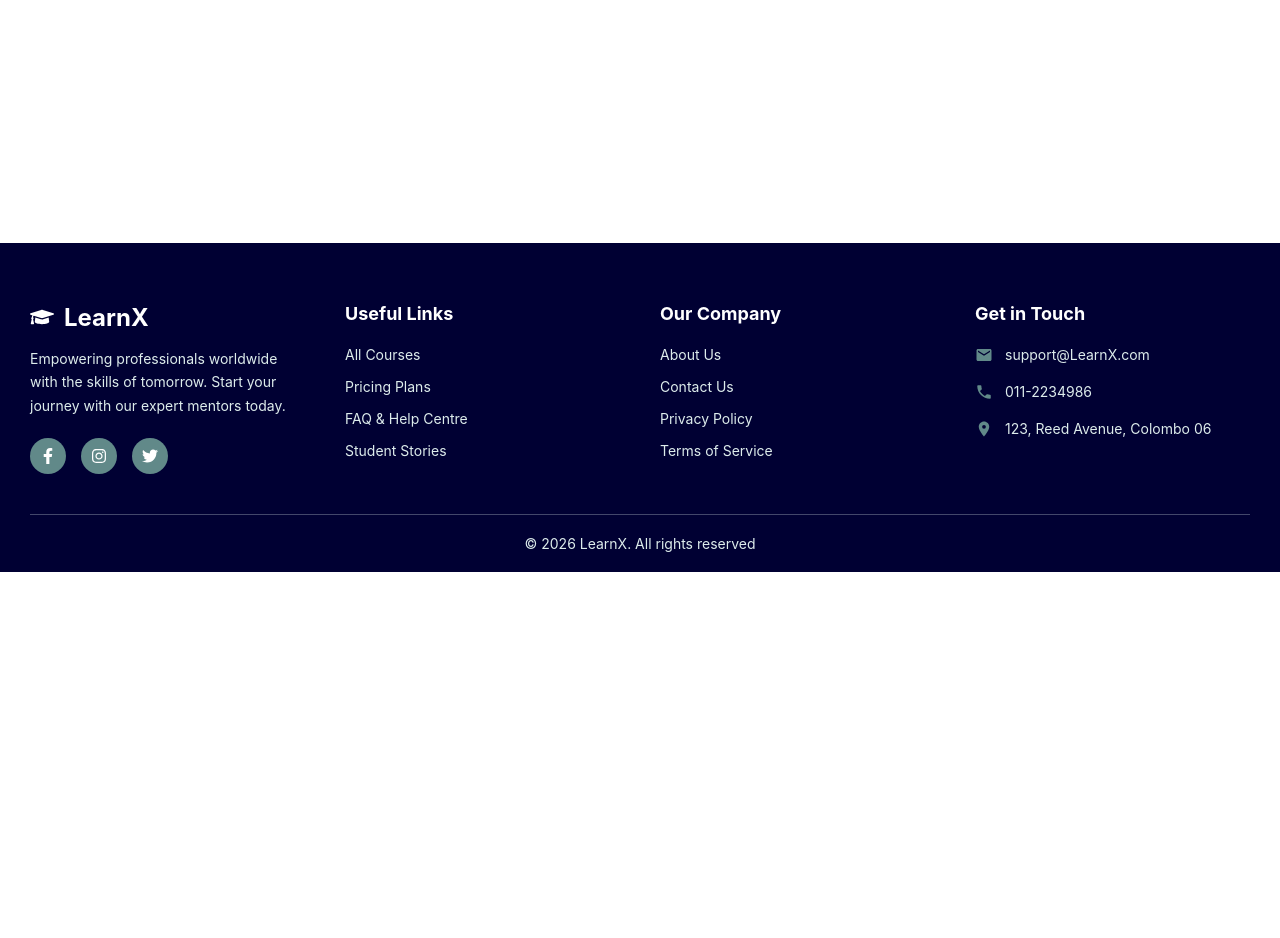
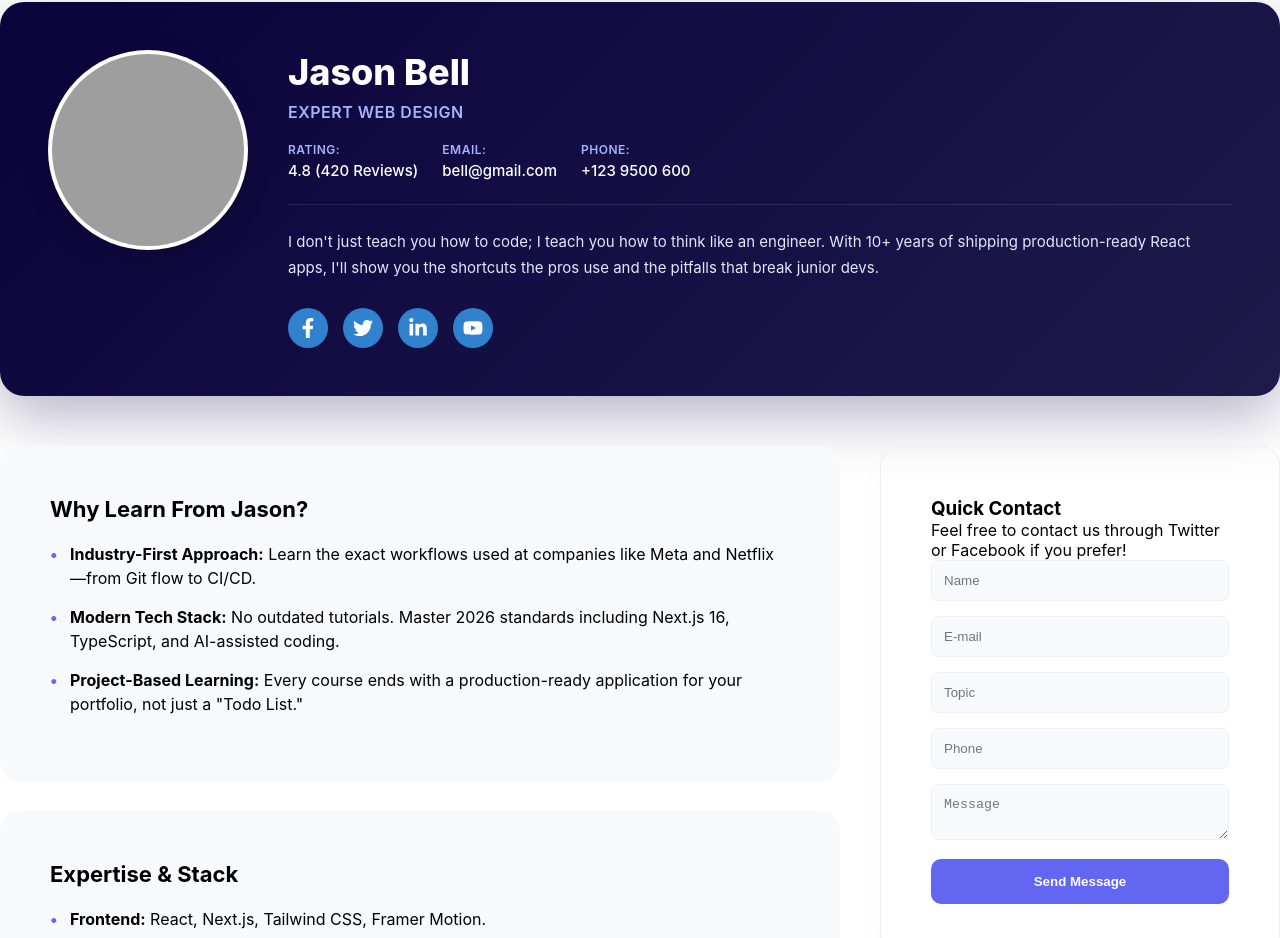
Before and after one commit to Wijeboy/learning-platform, a React (Create React App) app in the folder Frontend/: page /InstructorDetails in a window 1280 px wide. Shown: the part 228-1166 px from the top of the page. Before the commit the page ends 800 px from the top, so only its background shows below. Built offline with nearby package versions, Linux system fonts and the light colour scheme; grey boxes are pictures that could not be loaded; the HTML template or start-up script is replaced by a standard one.

Commit message:
InstructorDetails.js ,InstructorDetails.css & app.js

```diff
--- a/Frontend/src/App.js
+++ b/Frontend/src/App.js
@@ -5,6 +5,7 @@ import Navbar from './components/Navbar';
 import Footer from './components/Footer';
 import SignUp from './pages/SignUp';
 import Login from './pages/Login';
+import InstructorDetails from './pages/InstructorDetails';
 import './App.css';
 
 function App() {
@@ -18,6 +19,7 @@ function App() {
               <Route path="/" element={<Login />} />
               <Route path="/login" element={<Login />} />
               <Route path="/signup" element={<SignUp />} />
+              <Route path="/InstructorDetails" element={<InstructorDetails />} />
               {/* Add more routes as needed */}
             </Routes>
           </main>
--- /dev/null
+++ b/Frontend/src/pages/InstructorDetails.css
@@ -0,0 +1,213 @@
+/* Header Card */
+.profile-header-card {
+  background: linear-gradient(135deg, #0a033c 0%, #1e1b4b 100%);
+  border-radius: 24px;
+  padding: 48px;
+  display: flex;
+  align-items: flex-start;
+  gap: 40px;
+  color: white;
+  margin-top: 24px;
+  margin-bottom: 50px;
+  box-shadow: 0 20px 60px rgba(10, 3, 60, 0.3);
+}
+
+.profile-image-wrapper {
+  flex-shrink: 0;
+  width: 200px;
+  height: 200px;
+  background: white;
+  border-radius: 50%;
+  overflow: hidden;
+  border: 4px solid rgba(255, 255, 255, 0.2);
+  box-shadow: 0 8px 24px rgba(0, 0, 0, 0.2);
+}
+
+.profile-img {
+  width: 100%;
+  height: 100%;
+  object-fit: cover;
+}
+
+.profile-info {
+  flex: 1;
+}
+
+.profile-info h2 {
+  font-size: 36px;
+  font-weight: 800;
+  margin-bottom: 8px;
+  color: white;
+}
+
+.job-title {
+  color: #a5b4fc;
+  font-size: 16px;
+  font-weight: 600;
+  margin-bottom: 20px;
+  text-transform: uppercase;
+  letter-spacing: 0.5px;
+}
+
+.meta-info {
+  display: flex;
+  flex-wrap: wrap;
+  gap: 24px;
+  margin-bottom: 24px;
+  padding-bottom: 24px;
+  border-bottom: 1px solid rgba(255, 255, 255, 0.1);
+}
+
+.meta-item {
+  display: flex;
+  flex-direction: column;
+  gap: 4px;
+}
+
+.meta-label {
+  font-size: 12px;
+  color: #a5b4fc;
+  font-weight: 600;
+  text-transform: uppercase;
+  letter-spacing: 0.5px;
+}
+
+.meta-value {
+  font-size: 15px;
+  color: white;
+  font-weight: 500;
+}
+
+.bio {
+  line-height: 1.7;
+  color: #e0e7ff;
+  margin-bottom: 28px;
+  font-size: 15px;
+}
+
+/* Content Grid */
+.instructor-layout {
+  display: grid;
+  grid-template-columns: 1fr 400px;
+  gap: 40px;
+  margin-bottom: 100px;
+}
+
+.info-box {
+  background: #f8f9fc;
+  padding: 50px;
+  border-radius: 20px;
+  margin-bottom: 30px;
+}
+
+.info-box h3 { margin-bottom: 20px; font-size: 22px; }
+.info-box ul { list-style: none; }
+.info-box li { margin-bottom: 15px; line-height: 1.5; position: relative; padding-left: 20px; }
+.info-box li::before { content: "•"; color: #6366f1; position: absolute; left: 0; font-weight: bold; }
+
+/* Contact Form */
+.contact-card {
+  border: 1px solid #eee;
+  padding: 50px;
+  border-radius: 20px;
+  box-shadow: 0 10px 30px rgba(0,0,0,0.02);
+}
+
+.contact-card input, .contact-card textarea {
+  width: 100%;
+  padding: 12px;
+  margin-bottom: 15px;
+  border: 1px solid #eef0f7;
+  background: #f8f9fc;
+  border-radius: 8px;
+}
+
+.btn-send {
+  width: 100%;
+  background: #6366f1;
+  color: white;
+  padding: 15px;
+  border: none;
+  border-radius: 10px;
+  font-weight: bold;
+  cursor: pointer;
+}
+.page-header {
+  width: 100%;
+  padding: 32px 0 40px 0;
+  background: linear-gradient(to right, #fdfbff, #f3f0ff);
+  margin-bottom: 0;
+  text-align: left;
+}
+
+.page-header .container {
+  text-align: left;
+}
+
+.page-header h1 {
+  font-size: 32px;
+  font-weight: 800;
+  margin-bottom: 8px;
+  text-align: left;
+}
+
+.page-header p {
+  font-size: 14px;
+  color: #5e6282;
+  text-align: left;
+}
+
+.page-header span {
+  color: #6366f1;
+  font-weight: 600;
+}
+.social-icons {
+  display: flex !important; /* Forces them to stay in a row */
+  flex-direction: row;
+  gap: 15px;
+  margin-top: 20px;
+}
+
+.icon-btn {
+  width: 40px;
+  height: 40px;
+  border-radius: 50%;
+  background-color: #3182ce; /* The blue from your screenshot */
+  display: flex;
+  align-items: center;
+  justify-content: center;
+  border: none;
+  cursor: pointer;
+}
+
+.icon-btn svg {
+  display: block;
+  width: 20px;
+  height: 20px;
+}
+/* Responsive */
+@media (max-width: 992px) {
+  .profile-header-card {
+    flex-direction: column;
+    align-items: center;
+    text-align: center;
+    padding: 40px 32px;
+  }
+
+  .profile-image-wrapper {
+    width: 180px;
+    height: 180px;
+  }
+
+  .meta-info {
+    justify-content: center;
+  }
+
+  .social-icons {
+    justify-content: center;
+  }
+
+  .instructor-layout {
+    grid-template-columns: 1fr;
+  }
+}
--- /dev/null
+++ b/Frontend/src/pages/InstructorDetails.js
@@ -0,0 +1,107 @@
+import React from 'react';
+import './InstructorDetails.css';
+import { FaFacebookF, FaTwitter, FaLinkedinIn, FaYoutube } from "react-icons/fa";
+
+
+const InstructorDetails = () => {
+  return (
+    <div className="page-wrapper">
+      {/* Breadcrumb Area */}
+       {/* 1. HEADER / BREADCRUMB */}
+      <header className="page-header">
+        <div className="container">
+          <h1>Instructor Profile</h1>
+          <p>Home / <span>Instructor Profile</span></p>
+        </div>
+      </header>
+
+      <div className="container">
+        {/* 1. Profile Header Card */}
+        <section className="profile-header-card">
+          <div className="profile-image-wrapper">
+             <img src="https://imgs.search.brave.com/r8k-QX4T7rxSm5w-OnRF2ZktXe_rr3w0TRqwVjr2DoM/rs:fit:500:0:1:0/g:ce/aHR0cHM6Ly9zdDQu/ZGVwb3NpdHBob3Rv/cy5jb20vMTMxOTM2/NTgvMjc4MjMvaS80/NTAvZGVwb3NpdHBo/b3Rvc18yNzgyMzI2/MzYtc3RvY2stcGhv/dG8tYXR0cmFjdGl2/ZS1zZXJpb3VzLWxl/Y3R1cmVyLWdlc3R1/cmluZy13aGlsZS5q/cGc" alt="Jason Bell" className="profile-img" />
+          </div>
+          <div className="profile-info">
+            <h2>Jason Bell</h2>
+            <p className="job-title">Expert Web Design</p>
+            <div className="meta-info">
+              <span className="meta-item">
+                <span className="meta-label">Rating:</span>
+                <span className="meta-value">4.8 (420 Reviews)</span>
+              </span>
+              <span className="meta-item">
+                <span className="meta-label">Email:</span>
+                <span className="meta-value">bell@gmail.com</span>
+              </span>
+              <span className="meta-item">
+                <span className="meta-label">Phone:</span>
+                <span className="meta-value">+123 9500 600</span>
+              </span>
+            </div>
+            <p className="bio">
+              I don't just teach you how to code; I teach you how to think like an engineer.
+              With 10+ years of shipping production-ready React apps, I'll show you the
+              shortcuts the pros use and the pitfalls that break junior devs.
+            </p>
+            <div className="social-icons">
+              <button className="icon-btn fb">
+                <FaFacebookF size={18} color="white" />
+              </button>
+              <button className="icon-btn tw">
+                <FaTwitter size={18} color="white" />
+              </button>
+              <button className="icon-btn ln">
+                <FaLinkedinIn size={18} color="white" />
+              </button>
+              <button className="icon-btn yt">
+                <FaYoutube size={18} color="white" />
+              </button>
+            </div>
+          </div>
+        </section>
+
+        {/* 2. Main Content Layout */}
+        <div className="instructor-layout">
+          <div className="details-left">
+            <section className="info-box">
+              <h3>Why Learn From Jason?</h3>
+              <ul>
+                <li><strong>Industry-First Approach:</strong> Learn the exact workflows used at companies like Meta and Netflix—from Git flow to CI/CD.</li>
+                <li><strong>Modern Tech Stack:</strong> No outdated tutorials. Master 2026 standards including Next.js 16, TypeScript, and AI-assisted coding.</li>
+                <li><strong>Project-Based Learning:</strong>  Every course ends with a production-ready application for your portfolio, not just a "Todo List."</li>
+              </ul>
+            </section>
+
+            <section className="info-box">
+              <h3>Expertise & Stack</h3>
+              <ul>
+                <li><strong>Frontend:</strong> React, Next.js, Tailwind CSS, Framer Motion.</li>
+                <li><strong>Backend:</strong> Node.js, PostgreSQL, GraphQL, Supabase.</li>
+                <li><strong>DevOps:</strong> Docker, AWS, Vercel, Serverless Architecture.</li>
+
+              </ul>
+            </section>
+          </div>
+
+          {/* 3. Contact Sidebar */}
+          <aside className="contact-sidebar">
+            <div className="contact-card">
+              <h3>Quick Contact</h3>
+              <p>Feel free to contact us through Twitter or Facebook if you prefer!</p>
+              <form>
+                <input type="text" placeholder="Name" />
+                <input type="email" placeholder="E-mail" />
+                <input type="text" placeholder="Topic" />
+                <input type="tel" placeholder="Phone" />
+                <textarea placeholder="Message"></textarea>
+                <button type="submit" className="btn-send">Send Message </button>
+              </form>
+            </div>
+          </aside>
+        </div>
+      </div>
+    </div>
+  );
+};
+
+export default InstructorDetails;
```
